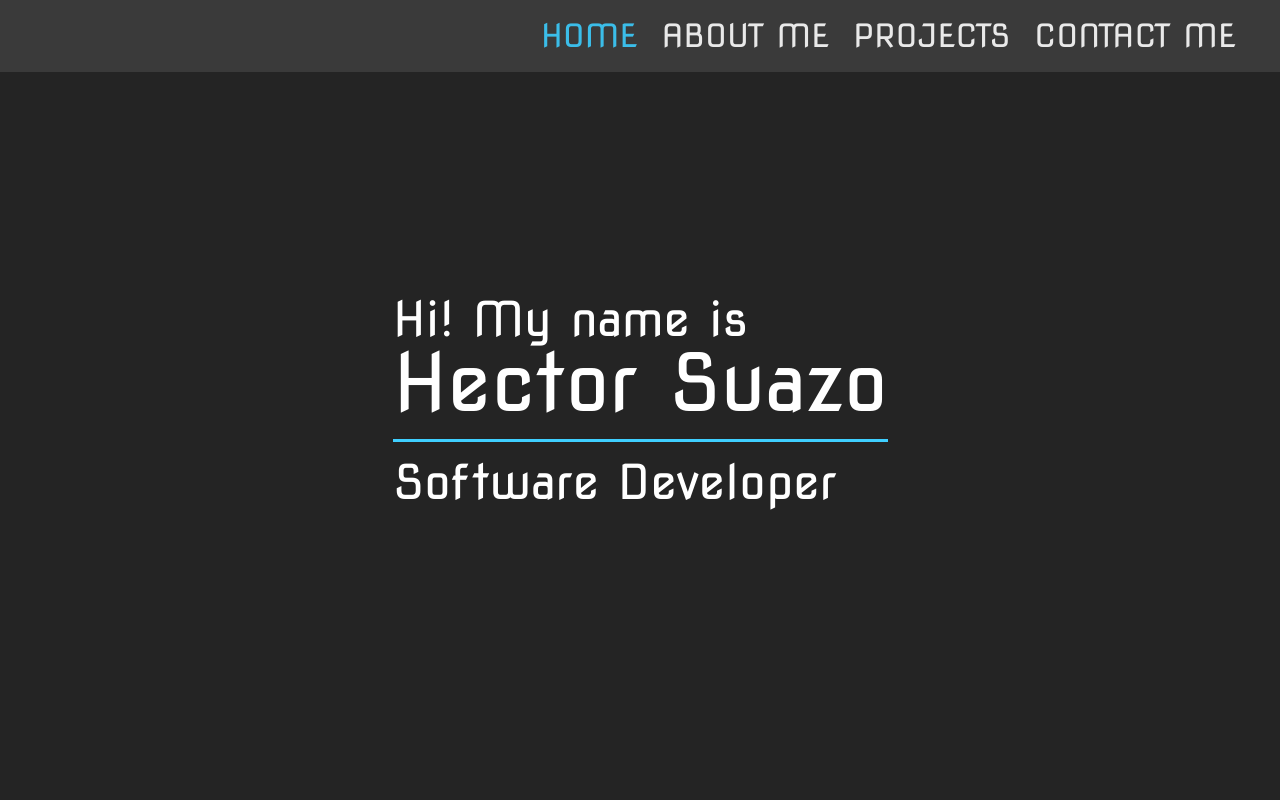
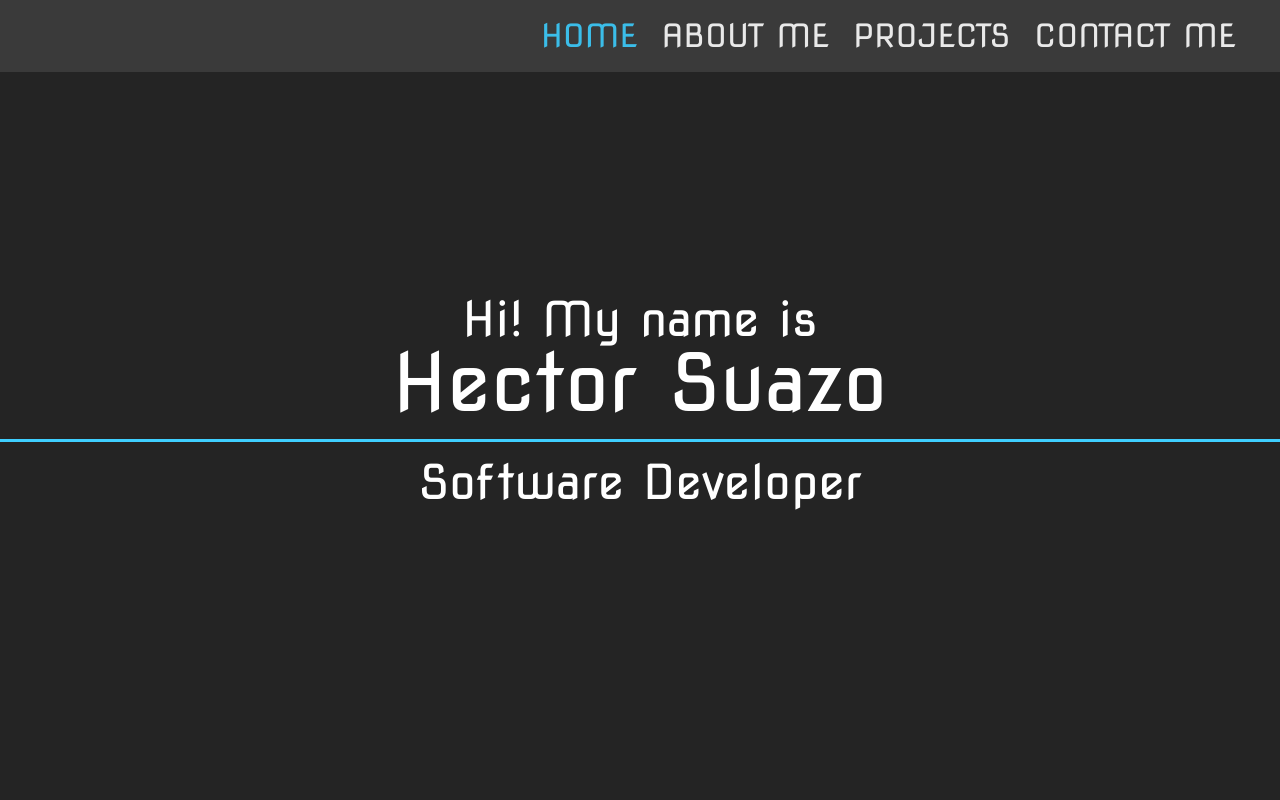
Before and after one commit to suzuhe481/portfolio-website-react, a React (Vite) app: page / in a window 1280 px wide. Shown: the top 800 px of the page. Built offline with nearby package versions, Linux system fonts and the light colour scheme.

Commit message:
Centering text

```diff
--- a/src/components/Sections/Intro/Intro.scss
+++ b/src/components/Sections/Intro/Intro.scss
@@ -11,6 +11,12 @@
   color: $secondary-color;
 
   font-size: 1.5rem;
+
+  // Animate on scroll container
+  .animated {
+    text-align: center;
+    width: 100%;
+  }
 
   // Styles the name introduction.
   &__name {
```
